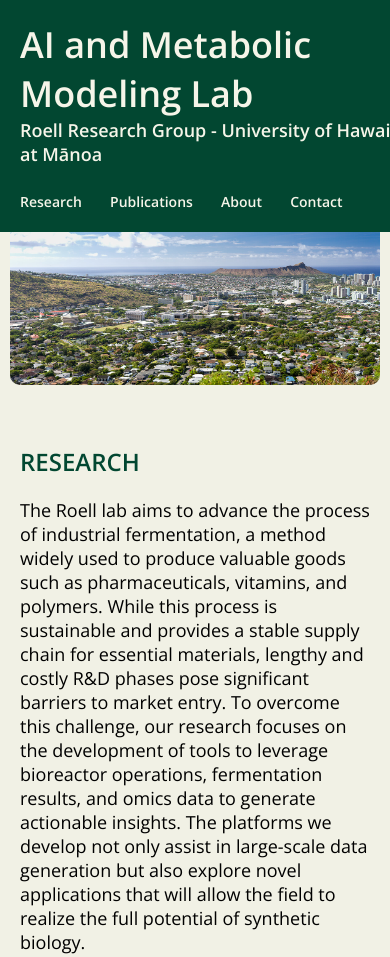
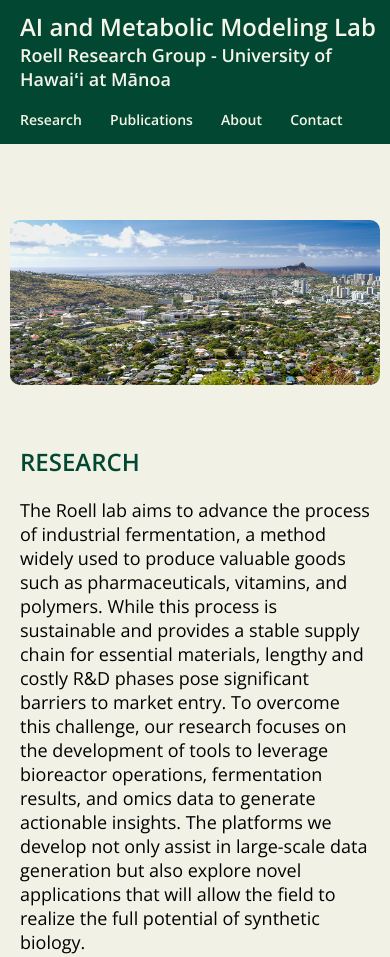
Before and after one commit to garrettroell/lab_site, a website: page public/pages/index.html in a window 390 px wide. Shown: the top 957 px of the page. Drawn offline with nearby package versions, Linux system fonts and the light colour scheme; files whose address does not match are found by name.

Commit message:
updated top bar and banner image styles

```diff
--- a/public/css/index.css
+++ b/public/css/index.css
@@ -30,29 +30,31 @@ a:hover {
   text-decoration: underline;
 }
 
-.container {
-  max-width: 800px;
-  margin: auto;
-  padding: 20px;
-}
-
 .top-bar {
   position: fixed;
   top: 0;
   left: 0;
-  z-index: 100; /* make sure the navbar is always on top */
+  width: 100%;
+  height: 144px;
+  z-index: 100;
   background-color: var(--hawaii-green);
   color: var(--hawaii-yellow-text);
-  width: 100%;
-  padding: 20px;
 }
 
 .top-bar-container {
-  width: 100%;
   max-width: 1200px;
-  margin: auto;
+  margin: 0 auto; /* This centers the container when the viewport is wider than 1200px */
+  padding: 10px 10px; /* 0 refers to top and bottom padding, 10px refers to left and right padding */
   display: flex;
   align-items: center;
+  justify-content: space-between;
+}
+
+.top-bar-text{
+  height: 120px;
+  padding-left: 10px;
+  display: flex;
+  flex-direction: column;
   justify-content: space-between;
 }
 
@@ -67,7 +69,7 @@ header h1 {
 header h2 {
   padding: 0px;
   margin: 0px;
-  margin-bottom: 24px;
+  /* margin-bottom: 24px; */
   font-size: 18px;
   font-weight: 600;
 }
@@ -90,8 +92,18 @@ nav ul li a {
   font-size: 14px;
 }
 
+.uh-logo {
+  padding: 10px;
+}
+
 .top-bar-spacer {
   min-height: 200px;
+}
+
+.container {
+  max-width: 800px;
+  margin: auto;
+  padding: 20px;
 }
 
 .section-title {
@@ -128,17 +140,15 @@ nav ul li a {
   background-color: var(--hawaii-green);
 }
 
-.banner-image-holder{
-  display: flex;
-  justify-content: center;
+.banner-image-holder {
   max-width: 1000px;
-  box-sizing: border-box; /* To include the padding in the container's total width */
-  margin: auto;
-  margin-top: 20px;
+  box-sizing: border-box;
+  margin: 20px auto 0;
 }
 
 .banner-image {
   max-width: calc(100% - 20px);
+  display: block;
   margin: auto;
   border-radius: 10px;
 }
@@ -218,7 +228,11 @@ nav ul li a {
   padding-bottom: 75px;
 }
 
-@media only screen and (max-width: 600px) {
+@media only screen and (max-width: 700px) {
+  header h1 {
+    font-size: 24px;
+  }
+
   .uh-logo {
     display: none;
   }
--- a/public/pages/index.html
+++ b/public/pages/index.html
@@ -31,10 +31,12 @@
 <body>
   <header class="top-bar">
     <div class="top-bar-container">
-      <div>
-        <h1>AI and Metabolic Modeling Lab</h1>
-        <h2>Roell Research Group - University of Hawaiʻi at Mānoa </h2>
-        <nav>
+      <div class="top-bar-text">
+        <div class="title-text">
+          <h1>AI and Metabolic Modeling Lab</h1>
+          <h2>Roell Research Group - University of Hawaiʻi at Mānoa </h2>
+        </div>
+        <nav class="nav-links">
           <ul>
             <li><a href="/#research">Research</a></li>
             <li><a href="/#publications">Publications</a></li>
@@ -50,11 +52,13 @@
 
   <div class="top-bar-spacer"></div>
 
-  <a href="https://goo.gl/maps/fJ2SE7mszzAeiBMy6" target="_blank">
-    <div class="banner-image-holder">
+
+  <div class="banner-image-holder">
+    <a href="https://goo.gl/maps/fJ2SE7mszzAeiBMy6" target="_blank">
       <img src="/images/diamondhead.jpg" class="banner-image" alt="Diamondhead and UH Mānoa">
-    </div>
-  </a>
+    </a>
+  </div>
+
 
   <main class="container">
     <section id="research">
```
